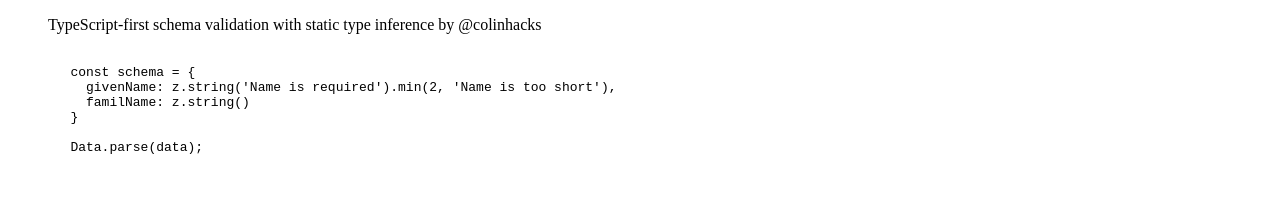
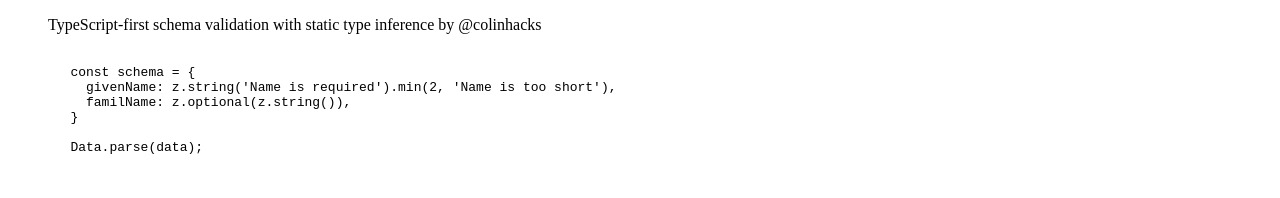
Before and after one commit to JenningsMK/testing-frameworks, a Vue app: page /zod in a window 1280 px wide. Shown: the part 273-471 px from the top of the page. Built offline with nearby package versions, Linux system fonts and the light colour scheme; the HTML template or start-up script is replaced by a standard one.

Commit message:
Refine Zod validation schema in `zod.vue`
- Restored optional email validation.
- Added minimum array length constraint for frameworks.
- Corrected optionality for `familName` field in schema example.

```diff
--- a/src/views/zod.vue
+++ b/src/views/zod.vue
@@ -7,10 +7,10 @@
   const Data = z.object({
     givenName: z.string('Name is required').min(2, 'Name is too short'),
     familyName: z.string('Family name is required'),
-    // emailAddress: z.optional(z.email('Value doesnt look like an email address')),
+    emailAddress: z.optional(z.email('Value doesnt look like an email address')),
     phoneNumber: z.string('Phone number is required').regex(/^\d{10}$/, 'Phone number miss match'),
     cssColour: z.string('Colour is required'),
-    frameworks: z.array(z.string('Need an answer')),
+    frameworks: z.array(z.string()).min(1, 'Need an answer'),
   });
 
   const formDetails = ref({
@@ -57,7 +57,7 @@
       <code>
         const schema = {
           givenName: z.string('Name is required').min(2, 'Name is too short'),
-          familName: z.string()
+          familName: z.optional(z.string()),
         }
 
         Data.parse(data);
```
